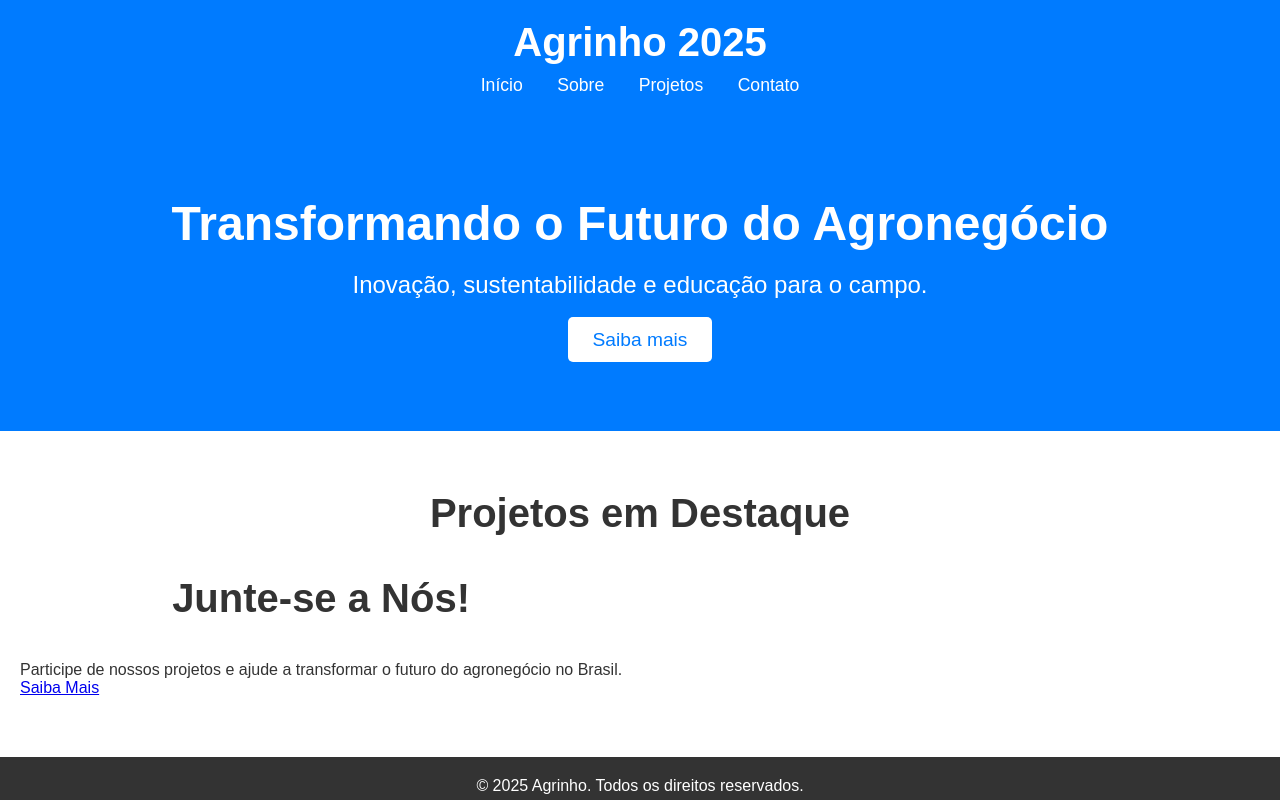
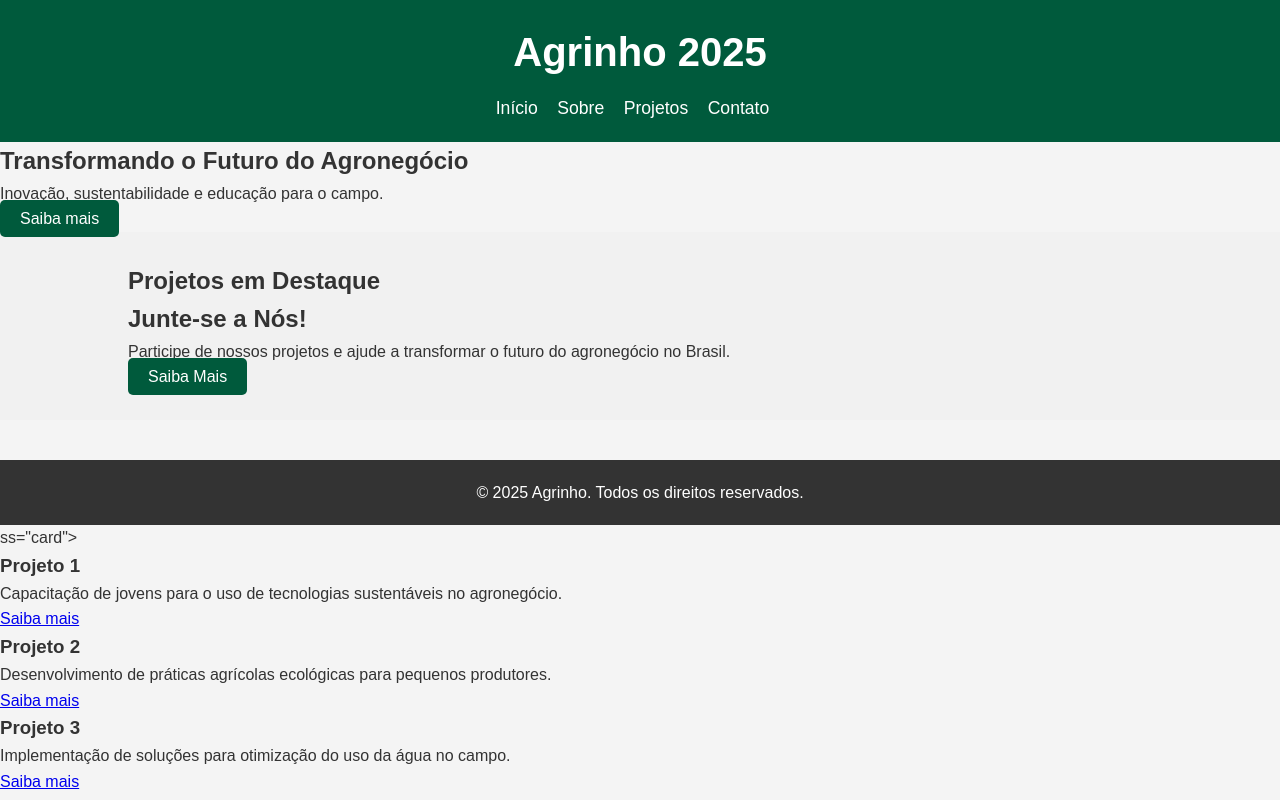
Before and after one commit to Vladymir33k/agrinho, a plain HTML site: page index.html in a window 1280 px wide. Shown: the top 800 px of the page. Drawn offline with Linux system fonts and the light colour scheme.

Commit message:
Update style.css

```diff
--- a/style.css
+++ b/style.css
@@ -1,166 +1,119 @@
-/* Reset de margin e padding */
+/* Resetando margens e padding */
 * {
     margin: 0;
     padding: 0;
     box-sizing: border-box;
 }
 
-/* Estilos gerais */
+/* Corpo da página */
 body {
-    font-family: 'Arial', sans-serif;
+    font-family: Arial, sans-serif;
+    line-height: 1.6;
     background-color: #f4f4f4;
     color: #333;
 }
 
-/* Cabeçalho */
+/* Container para centralizar o conteúdo */
+.container {
+    width: 80%;
+    margin: 0 auto;
+}
+
+/* Estilos para o header */
 header {
-    background-color: #007bff;
-    padding: 20px;
+    background-color: #005a3c;
+    color: #fff;
+    padding: 20px 0;
     text-align: center;
 }
 
-.header-container h1 {
+header h1 {
     font-size: 2.5rem;
-    color: white;
 }
 
-header nav ul {
+nav ul {
     list-style: none;
     margin-top: 10px;
 }
 
-header nav ul li {
+nav ul li {
     display: inline;
-    margin: 0 15px;
+    margin-right: 15px;
 }
 
-header nav ul li a {
-    color: white;
+nav ul li a {
+    color: #fff;
     text-decoration: none;
     font-size: 1.1rem;
 }
 
-header nav ul li a:hover {
-    text-decoration: underline;
+/* Estilos para o main */
+main {
+    padding: 40px 0;
+    background-color: #fff;
 }
 
-/* Seção Hero */
-.hero {
-    background-color: #007bff;
-    color: white;
-    padding: 80px 0;
+.intro h2 {
+    font-size: 2rem;
+    margin-bottom: 10px;
+}
+
+.intro p {
+    font-size: 1.2rem;
+    margin-bottom: 20px;
+}
+
+.btn {
+    background-color: #005a3c;
+    color: #fff;
+    padding: 10px 20px;
+    text-decoration: none;
+    border-radius: 5px;
+    font-size: 1rem;
+}
+
+.btn:hover {
+    background-color: #004a2c;
+}
+
+/* Estilos para a lista de projetos */
+.projects {
+    background-color: #f1f1f1;
+    padding: 30px 0;
+}
+
+.project-list {
+    display: flex;
+    justify-content: space-between;
+}
+
+.project-card {
+    background-color: #fff;
+    padding: 20px;
+    border-radius: 5px;
+    box-shadow: 0 2px 10px rgba(0, 0, 0, 0.1);
+    width: 30%;
     text-align: center;
 }
 
-.hero h2 {
-    font-size: 3rem;
-    margin-bottom: 20px;
-}
-
-.hero p {
+.project-card h3 {
     font-size: 1.5rem;
-    margin-bottom: 30px;
-}
-
-.hero .btn {
-    background-color: white;
-    color: #007bff;
-    padding: 12px 25px;
-    border-radius: 5px;
-    text-decoration: none;
-    font-size: 1.2rem;
-    transition: background-color 0.3s ease;
-}
-
-.hero .btn:hover {
-    background-color: #f4f4f4;
-}
-
-/* Seção de Projetos */
-.projects {
-    background-color: #fff;
-    padding: 60px 20px;
-}
-
-.projects h2 {
-    text-align: center;
-    font-size: 2.5rem;
-    margin-bottom: 40px;
-}
-
-.project-cards {
-    display: flex;
-    justify-content: space-between;
-    gap: 30px;
-    flex-wrap: wrap;
-}
-
-.card {
-    background-color: #f9f9f9;
-    padding: 25px;
-    width: 30%;
-    border-radius: 8px;
-    box-shadow: 0 4px 12px rgba(0, 0, 0, 0.1);
-    transition: transform 0.3s ease;
-}
-
-.card:hover {
-    transform: translateY(-10px);
-}
-
-.card h3 {
-    font-size: 1.8rem;
-    color: #007bff;
     margin-bottom: 15px;
 }
 
-.card p {
+.project-card p {
     font-size: 1rem;
-    margin-bottom: 20px;
 }
 
-.card-btn {
-    background-color: #007bff;
-    color: white;
-    padding: 10px 20px;
-    text-decoration: none;
-    border-radius: 5px;
-    transition: background-color 0.3s ease;
-}
-
-.card-btn:hover {
-    background-color: #0056b3;
-}
-
-/* Rodapé */
+/* Estilos para o footer */
 footer {
     background-color: #333;
-    color: white;
-    padding: 20px;
+    color: #fff;
     text-align: center;
+    padding: 20px 0;
+    margin-top: 40px;
 }
 
 footer p {
     font-size: 1rem;
 }
-
-/* Responsividade */
-@media (max-width: 768px) {
-    .project-cards {
-        flex-direction: column;
-        align-items: center;
-    }
-
-    .card {
-        width: 80%;
-        margin-bottom: 20px;
-    }
-
-    .hero h2 {
-        font-size: 2.5rem;
-    }
-
-    .hero p {
-        font-size: 1.2rem;
-    }
-}
```
